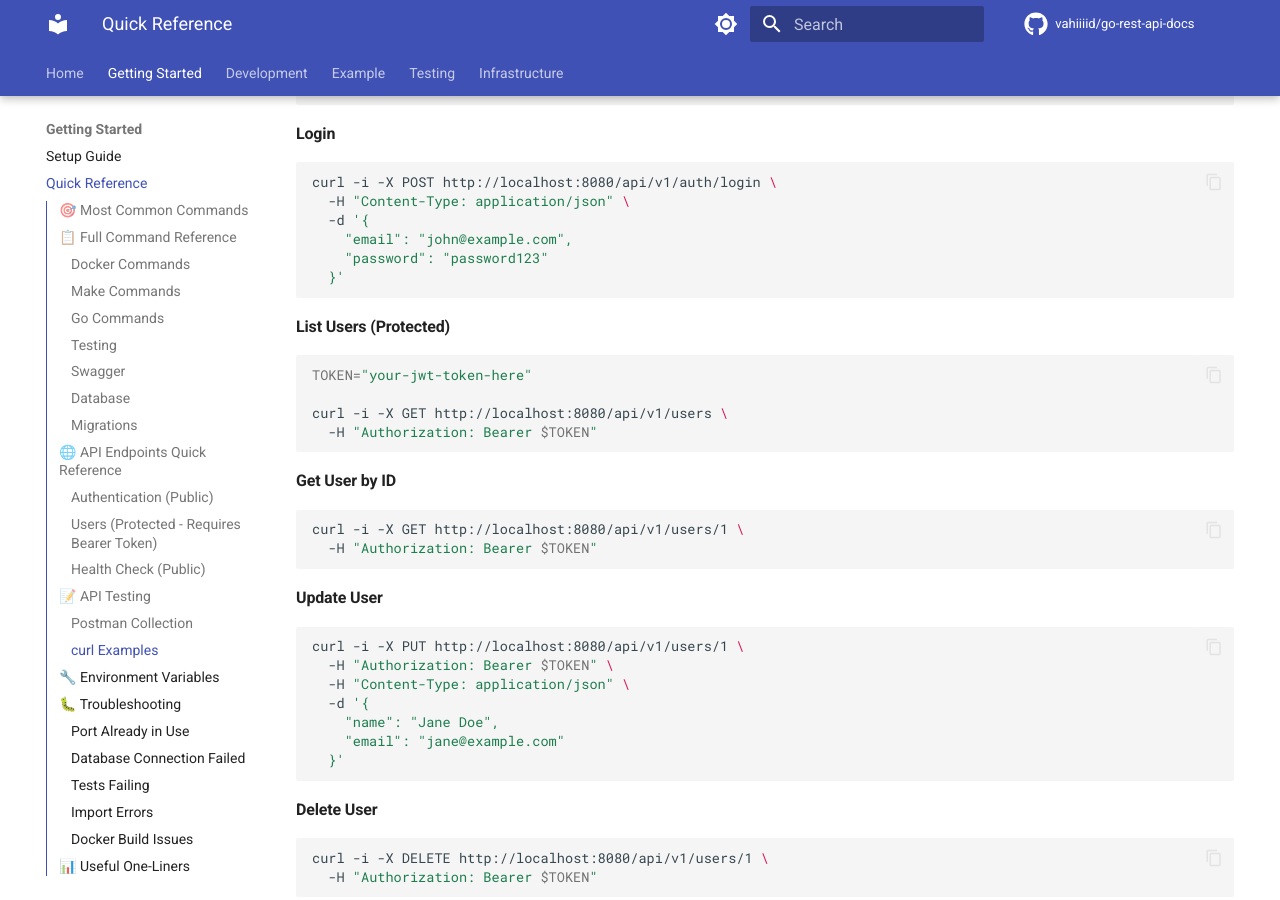
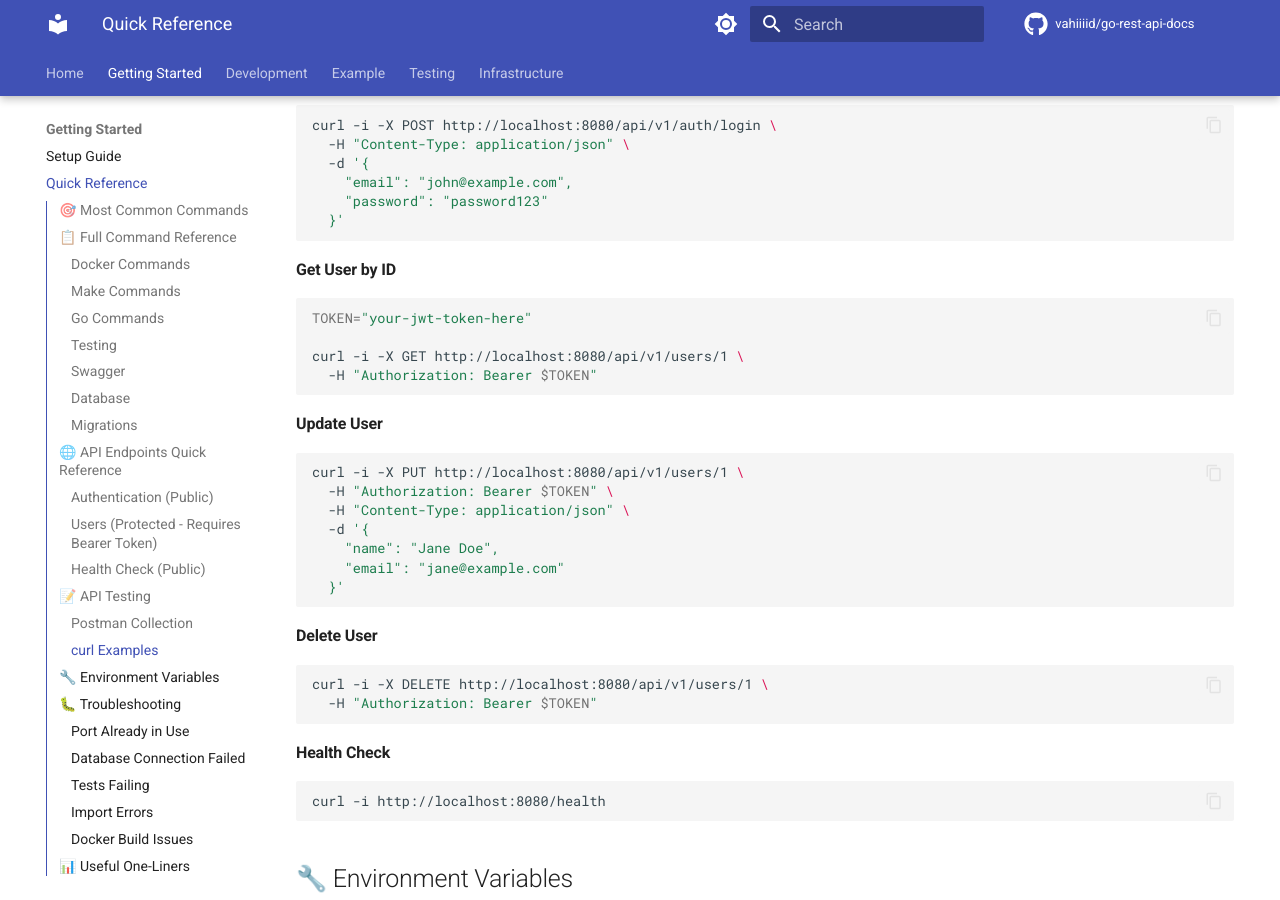
Before and after one commit to vahiiiid/go-rest-api-docs, an MkDocs documentation site: the page built from docs/QUICK_REFERENCE.md, in a window 1280 px wide and 900 px high, scrolled down 5618 px. Built offline with MkDocs 1.6.1 and Material for MkDocs 9.7.7, drawn with Linux system fonts in a browser that asks for light colours; comment, search, counter and statistics services are not loaded; the version menu is left out; some of the changed text lies outside the part shown.

Commit message:
refactor: remove list users endpoint from documentation
- Remove ListUsers from TODO example router
- Remove TestListUsers from testing guide
- Remove list users endpoint from quick reference
- Remove list users from project summary
- Update curl examples to use Get User by ID

Aligns documentation with main repository changes

````diff
--- a/docs/QUICK_REFERENCE.md
+++ b/docs/QUICK_REFERENCE.md
@@ -218,9 +218,6 @@ Body: {"email": "string", "password": "string"}
 
 ### Users (Protected - Requires Bearer Token)
 ```bash
-# List users
-GET /api/v1/users?page=1&size=10
-
 # Get user by ID
 GET /api/v1/users/:id
 
@@ -282,16 +279,10 @@ curl -i -X POST http://localhost:8080/api/v1/auth/login \
   }'
 ```
 
-#### List Users (Protected)
+#### Get User by ID
 ```bash
 TOKEN="your-jwt-token-here"
 
-curl -i -X GET http://localhost:8080/api/v1/users \
-  -H "Authorization: Bearer $TOKEN"
-```
-
-#### Get User by ID
-```bash
 curl -i -X GET http://localhost:8080/api/v1/users/1 \
   -H "Authorization: Bearer $TOKEN"
 ```
````
Also changed, not shown: docs/PROJECT_SUMMARY.md (+0 -1 lines), docs/TESTING.md (+1 -6 lines), docs/TODO_EXAMPLE.md (+0 -1 lines).
